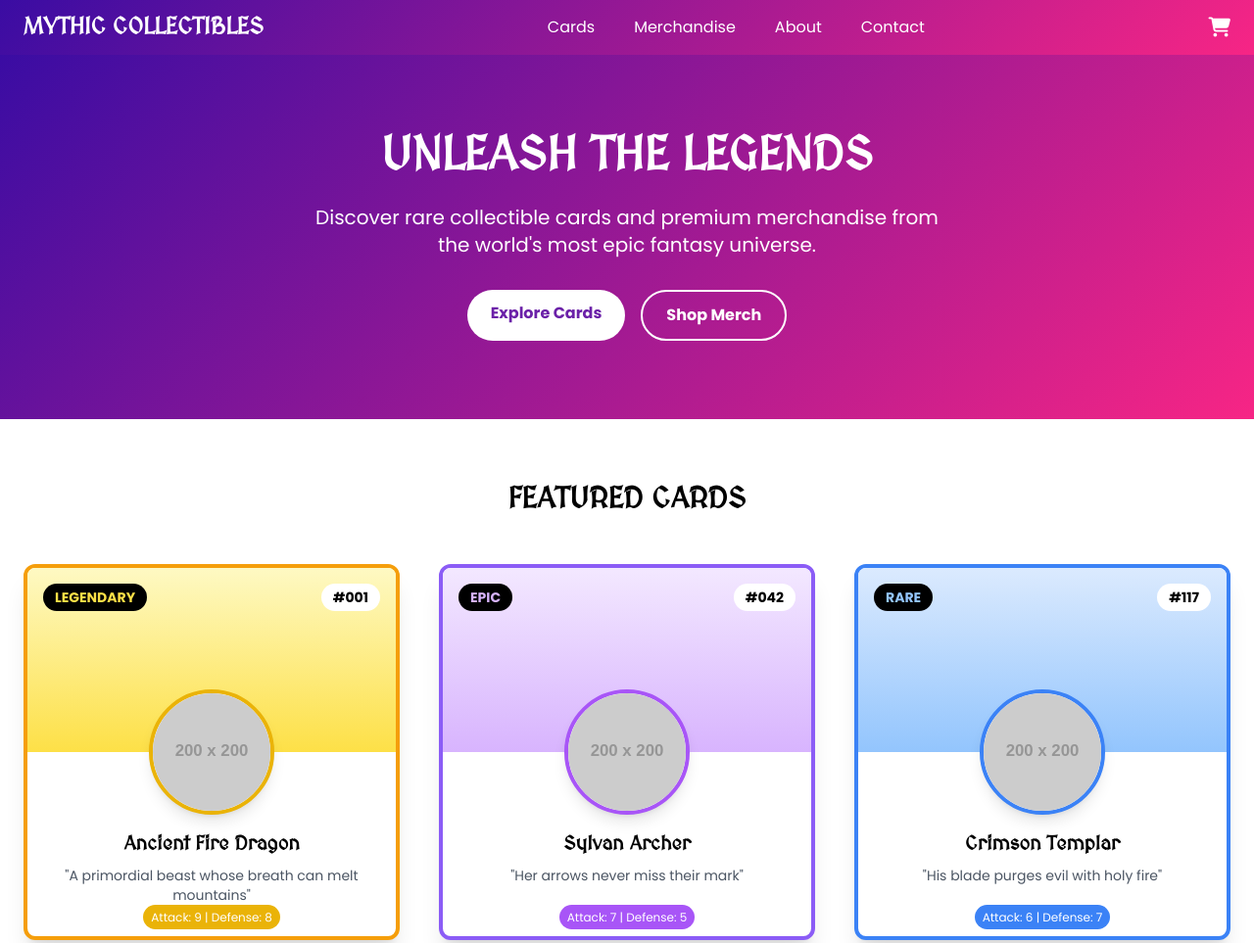
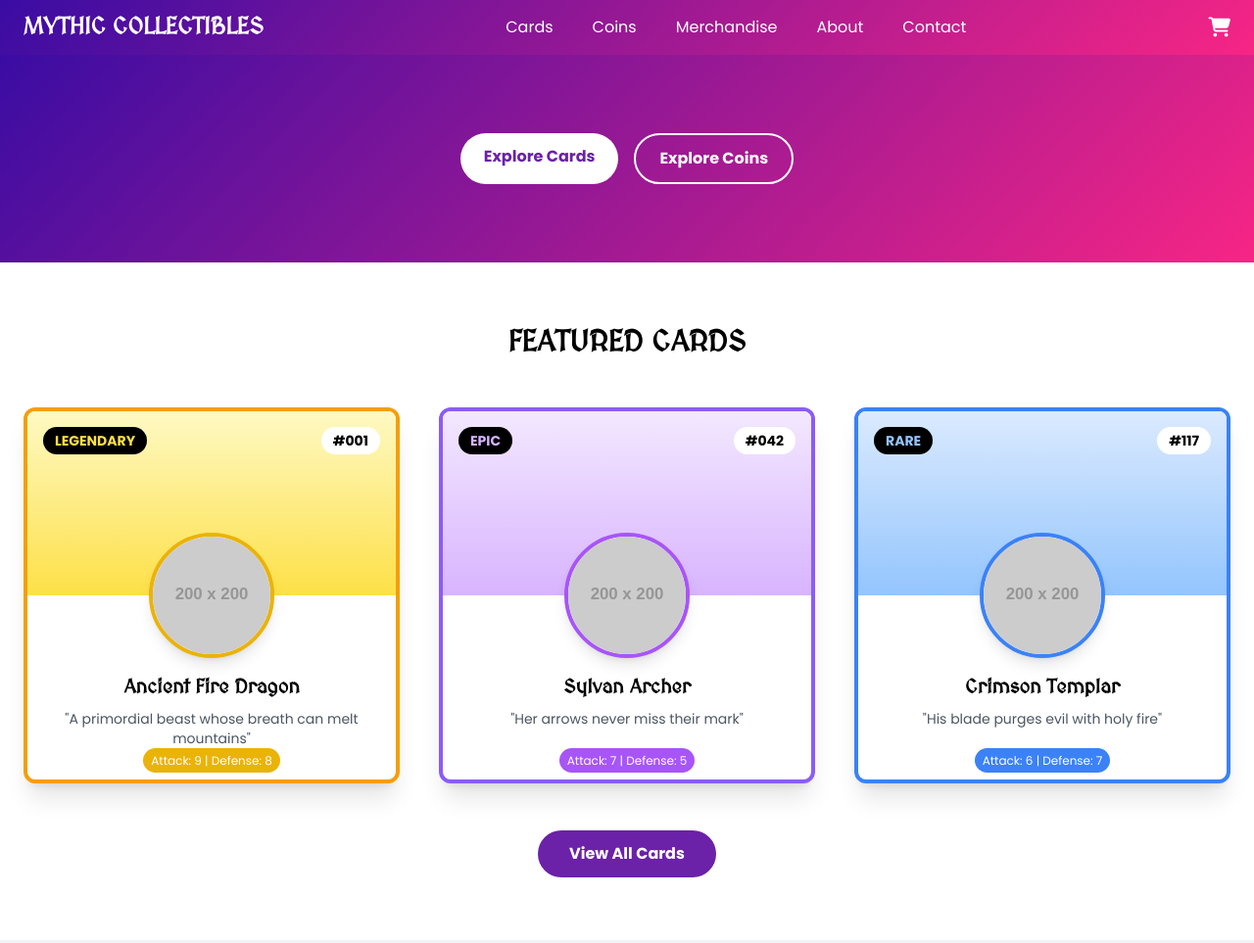
Before and after one commit to elastiscorpio/sphere, a plain HTML site: page index.html in a window 1280 px wide. Shown: the top 963 px of the page at 98% size. Drawn offline with nearby package versions, Linux system fonts and the light colour scheme; placeholder pictures from the web are drawn by us.

Commit message:
index.html

```diff
--- a/index.html
+++ b/index.html
@@ -100,6 +100,7 @@
                 </div>
                 <div class="hidden md:flex items-center space-x-10">
     <a href="#cards" class="hover:text-var(--accent) transition">Cards</a>
+    <a href="character-coins.html" class="hover:text-var(--accent) transition">Coins</a>
     <a href="#merch" class="hover:text-var(--accent) transition">Merchandise</a>
     <a href="#about" class="hover:text-var(--accent) transition">About</a>
     <a href="#contact" class="hover:text-var(--accent) transition">Contact</a>
@@ -118,12 +119,9 @@
 
     <!-- Hero Section -->
     <section class="gradient-bg text-white py-20">
-        <div class="container mx-auto px-6 text-center">
-            <h1 class="text-5xl font-bold mb-6 card-font">UNLEASH THE LEGENDS</h1>
-            <p class="text-xl mb-8 max-w-2xl mx-auto">Discover rare collectible cards and premium merchandise from the world's most epic fantasy universe.</p>
         <div class="flex justify-center space-x-4">
     <a href="#cards" class="bg-white text-purple-800 px-6 py-3 rounded-full font-bold hover:bg-gray-100 transition">Explore Cards</a>
-                <a href="#merch" class="bg-transparent border-2 border-white px-6 py-3 rounded-full font-bold hover:bg-white hover:text-purple-800 transition">Shop Merch</a>
+    <a href="character-coins.html" class="bg-transparent border-2 border-white px-6 py-3 rounded-full font-bold hover:bg-white hover:text-purple-800 transition">Explore Coins</a>
 </div>
         </div>
     </section>
```
Lines whose indentation alone changed are shown as unchanged.
